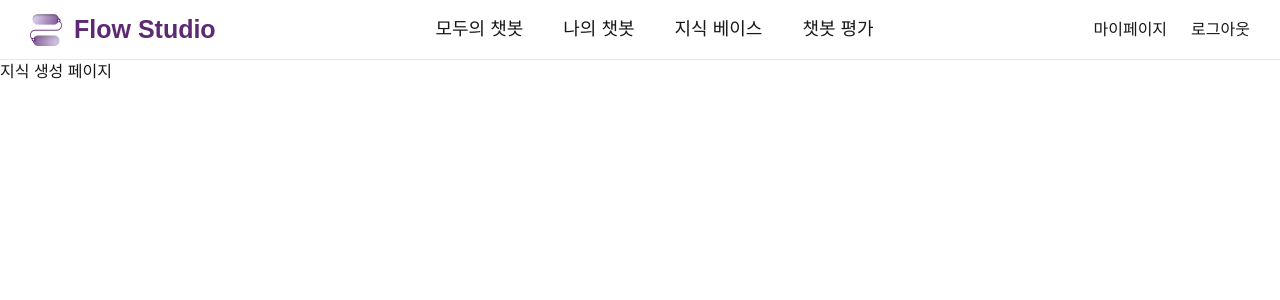
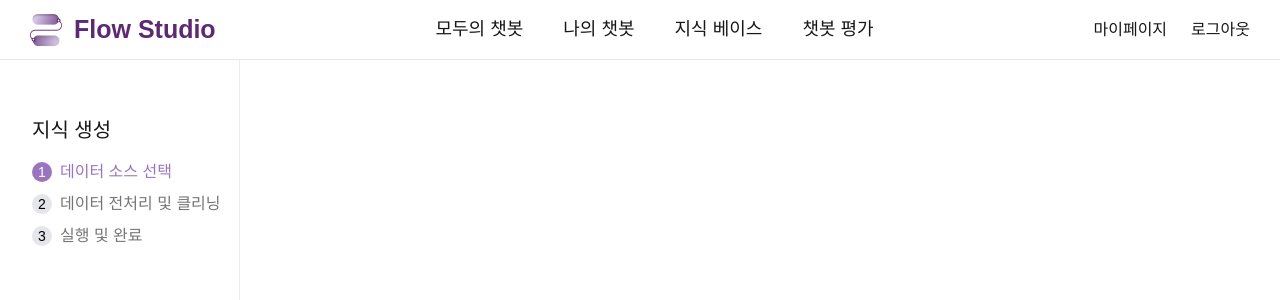
Before and after one commit to minseonkkim/FlowStudio, a Next.js app in the folder frontend/: page /knowledge/create in a window 1280 px wide. Shown: the top 300 px of the page. Built offline with nearby package versions, Linux system fonts and the light colour scheme.

Commit message:
design: 지식 생성 진행 탭 ui 완료

```diff
--- a/frontend/src/app/knowledge/create/page.tsx
+++ b/frontend/src/app/knowledge/create/page.tsx
@@ -1,8 +1,11 @@
 import React from 'react'
-
+import CreateStep from '@/components/knowledge/CreateStep'
 const page = () => {
   return (
-    <div>지식 생성 페이지</div>
+    <>
+    <CreateStep/>
+
+    </>
   )
 }
 
--- a/frontend/src/app/knowledges/page.tsx
+++ b/frontend/src/app/knowledges/page.tsx
@@ -1,11 +1,11 @@
 "use client";
 
 import React, { useState } from 'react';
+import { useRouter } from 'next/navigation';
 import Search from '@/components/common/Search';
 import PurpleButton from '@/components/common/PurpleButton';
 import { FaFile } from '@react-icons/all-files/fa/FaFile';
 
-// 더미 데이터 타입 정의
 interface FileData {
   id: number;
   fileName: string;
@@ -14,7 +14,6 @@ interface FileData {
   isPublic: boolean;
 }
 
-// 더미 데이터
 const dummyData: FileData[] = [
   {
     id: 1,
@@ -40,10 +39,14 @@ const dummyData: FileData[] = [
 ];
 
 const Page = () => {
-  const [fileData, setFileData] = useState<FileData[]>(dummyData);  // 파일 데이터 상태
-  const [searchTerm, setSearchTerm] = useState('');  // 검색어 상태
+  const [fileData, setFileData] = useState<FileData[]>(dummyData);
+  const [searchTerm, setSearchTerm] = useState('');
+  const router = useRouter(); // useRouter 사용
 
-  // 공개 상태 토글 함수
+  const goToCreatePage = (): void => {
+    router.push('/knowledge/create'); // 페이지 이동
+  };
+
   const togglePublicStatus = (id: number) => {
     setFileData((prevData) =>
       prevData.map((file) =>
@@ -52,9 +55,8 @@ const Page = () => {
     );
   };
 
-  // 검색어에 맞춰 파일명을 필터링
   const filteredData = fileData.filter(file =>
-    file.fileName.toLowerCase().includes(searchTerm.toLowerCase())  // 검색어에 맞춰 필터링
+    file.fileName.toLowerCase().includes(searchTerm.toLowerCase())
   );
 
   return (
@@ -65,7 +67,7 @@ const Page = () => {
       </p>
       <div className='flex justify-between mb-8'>
         <Search onSearchChange={setSearchTerm} />
-        <PurpleButton w='90px' h='40px' text='파일 추가' />
+        <PurpleButton w='90px' h='40px' text='파일 추가' onHandelButton={goToCreatePage} />
       </div>
 
       <table className='min-w-full table-auto border-collapse'>
--- a/frontend/src/components/common/PurpleButton.tsx
+++ b/frontend/src/components/common/PurpleButton.tsx
@@ -4,13 +4,15 @@ export interface PurpleButtonProps {
   w: string;   // 너비
   h: string;   // 높이
   text: string; // 텍스트
+  onHandelButton: (event: React.MouseEvent<HTMLButtonElement>) => void; // 버튼 클릭 함수
 }
 
-export default function PurpleButton({ w, h, text }: PurpleButtonProps) {
+export default function PurpleButton({ w, h, text, onHandelButton }: PurpleButtonProps) {
   return (
     <button
       className="flex justify-center items-center border rounded-lg bg-[#9A75BF] text-white font-semibold text-base"
       style={{ width: w, height: h }}
+      onClick={onHandelButton}
     >
       {text}
     </button>
--- /dev/null
+++ b/frontend/src/components/knowledge/CreateStep.tsx
@@ -0,0 +1,30 @@
+"use client";
+
+import React, { useState } from 'react';
+
+export default function CreateStep() {
+  const [currentStep, setCurrentStep] = useState(1);
+
+  return (
+    <div className="border-r-[#EAECF0] border-r w-60 h-screen">
+      <p className="text-xl font-medium pt-14 pl-8">지식 생성</p>
+      <div>
+        <div className={`flex items-center pl-8 pt-4 ${currentStep === 1 ? "text-[#9A75BF]" : "text-[#757575]"}`}
+          onClick={() => setCurrentStep(1)}>
+          <span className={`flex justify-center items-center w-5 h-5 rounded-full text-sm ${currentStep === 1 ? "bg-[#9A75BF] text-white" : "bg-[#E4E6EB] text-black"}`}>1</span>
+          <span className="ml-2">데이터 소스 선택</span>
+        </div>
+        <div className={`flex items-center pl-8 pt-2 ${currentStep === 2 ? "text-[#9A75BF]" : "text-[#757575]"}`}
+          onClick={() => setCurrentStep(2)}>
+          <span className={`flex justify-center items-center w-5 h-5 rounded-full text-sm ${currentStep === 2 ? "bg-[#9A75BF] text-white" : "bg-[#E4E6EB] text-black"}`}>2</span>
+          <span className="ml-2">데이터 전처리 및 클리닝</span>
+        </div>
+        <div className={`flex items-center pl-8 pt-2 ${currentStep === 3 ? "text-[#9A75BF]" : "text-[#757575]"}`}
+          onClick={() => setCurrentStep(3)}>
+          <span className={`flex justify-center items-center w-5 h-5 rounded-full text-sm ${currentStep === 3 ? "bg-[#9A75BF] text-white" : "bg-[#E4E6EB] text-black"}`}>3</span>
+          <span className="ml-2">실행 및 완료</span>
+        </div>
+      </div>
+    </div>
+  );
+}
```
